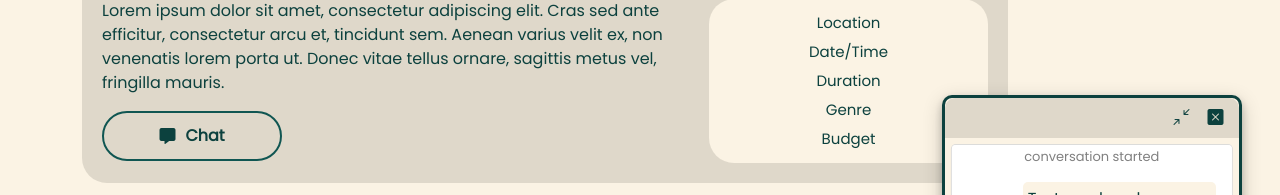
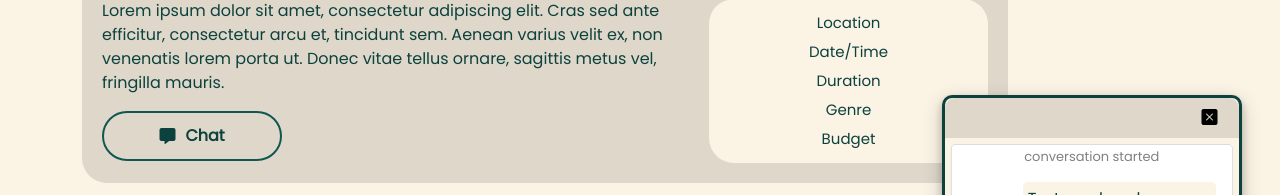
Before and after one commit to Harkins12345/Artfolio-Lap-4-Project, a React (Create React App) app in the folder client/: page /dashboard in a window 1280 px wide. Both pictures are taken after a click on the button "Chat". Shown: the part 754-949 px from the top of the page. Built offline with nearby package versions, Linux system fonts and the light colour scheme; no server answers.

Commit message:
close button working

```diff
--- a/client/src/components/ChatModal/index.js
+++ b/client/src/components/ChatModal/index.js
@@ -5,7 +5,11 @@ import ChatBalloonSend from "../ChatBalloonSend";
 
 const ChatModal = ({ showModal, setShowModal }) => {
 
-    // function to minimize the chat
+    // function to close the chat
+    const closeChat = () => {
+        setShowModal(prev => !prev);
+        console.log(showModal)
+    };
 
     return (
         <>
@@ -15,10 +19,12 @@ const ChatModal = ({ showModal, setShowModal }) => {
                     <div className="chat-modal-section-top">
                         <div className="chat-modal-top-close">
                             <div className="chat-modal-collapse">
-                                <i className="bi bi-arrows-angle-contract" id="minimizeChat"></i>
+                                {/* <i className="bi bi-arrows-angle-contract" id="minimizeChat"></i> */}
                             </div>
                             <div className="chat-modal-close">
-                                <i className="bi bi-x-square-fill" id="closeChat"></i>
+                                <button className="chat-modal-close-button" onClick={closeChat}>
+                                    <i className="bi bi-x-square-fill" id="closeChat"></i>
+                                </button>
                             </div>
                         </div>
                     </div>
--- a/client/src/styles/index.css
+++ b/client/src/styles/index.css
@@ -1071,6 +1071,12 @@ AllArtistsPage
   float: right;
 }
 
+.chat-modal-close-button {
+  border: 0px!important;
+  background-color: var(--beige-darker);
+  cursor: pointer;
+}
+
 .chat-modal-section-middle {
   height: 75%;
   margin: auto;
```
Also changed, not shown: client/src/components/AcceptedRequest/index.js (line endings or trailing spaces).
